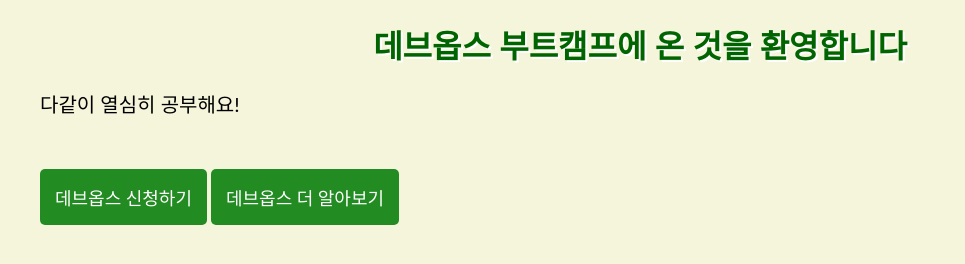
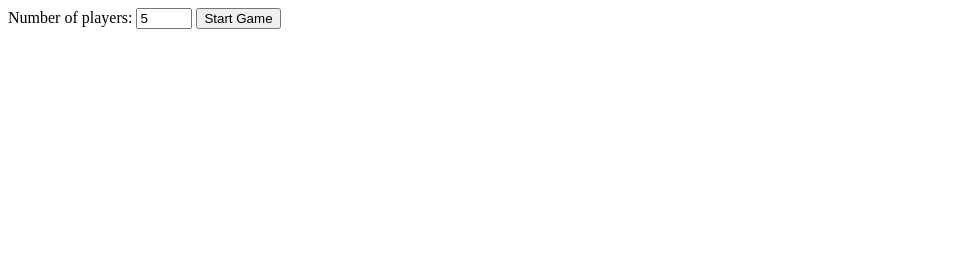
Before and after one commit to DaivdWOO/devops-html-test, a plain HTML site: page index.html in a window 1280 px wide. Shown: the whole page, without its empty margins (0-965 px from the left). Drawn offline with Linux system fonts and the light colour scheme.

Commit message:
몇명이서 할지를 결정할 수 있고, 최대 10명이 플레이 할 수 있는 제비뽑기 게임

```diff
--- a/index.html
+++ b/index.html
@@ -1,48 +1,38 @@
 <!DOCTYPE html>
 <html>
   <head>
-  <title>데브옵스 엔지니어 데이비드_우</title>
     <style>
-    body {
-      background-color: #F5F5DC;
-    }
-    h1 {
-      color: #006400;
-      text-align: center;
-      text-shadow: 2px 2px #FFF;
-      font-family: 'Open Sans', sans-serif;
-    }
-    p {
-      font-family: 'Lato', sans-serif;
+      .result {
         font-size: 20px;
-      line-height: 1.5;
-    }
-    .container {
-      max-width: 1200px;
-      margin: 0 auto;
-    }
-    #cta {
-      background-color: #228B22;
-      color: #FFFFFF;
-      padding: 15px;
-      text-align: center;
-      text-decoration: none;
-      display: inline-block;
-      font-size: 18px;
-      margin-top: 30px;
-      border-radius: 5px;
-    }
-    #cta:hover {
-      background-color: #3E8E41;
       }
     </style>
   </head>
   <body>
-  <div class="container">
-    <h1>데브옵스 부트캠프에 온 것을 환영합니다</h1>
-    <p>다같이 열심히 공부해요!</p>
-    <a href="https://www.codestates.com/course/devops" id="cta">데브옵스 신청하기</a>
-    <a href="https://www.codestates.com/course/frontend-engineering" id="cta">데브옵스 더 알아보기</a>
-  </div>
+    Number of players:
+    <input type="number" id="players" value="5" min="2" max="10">
+    <button onclick="startGame()">Start Game</button>
+    <div id="result"></div>
+    <script>
+      function startGame() {
+        var sticks = 21;
+        var playerCount = document.getElementById("players").value;
+        var players = [];
+        for (var i = 0; i < playerCount; i++) {
+          players.push("Player " + (i + 1));
+        }
+        var result = document.getElementById("result");
+        var currentPlayer = 0;
+        while (sticks > 0) {
+          var picked = Math.floor(Math.random() * 3) + 1;
+          sticks -= picked;
+          result.innerHTML += players[currentPlayer] + " picked " + picked + " sticks.<br>";
+          if (sticks <= 0) {
+            result.innerHTML += players[currentPlayer] + " lost the game.<br>";
+            break;
+          }
+          currentPlayer = (currentPlayer + 1) % players.length;
+        }
+      }
+    </script>
   </body>
 </html>
```
Lines whose indentation alone changed are shown as unchanged.
